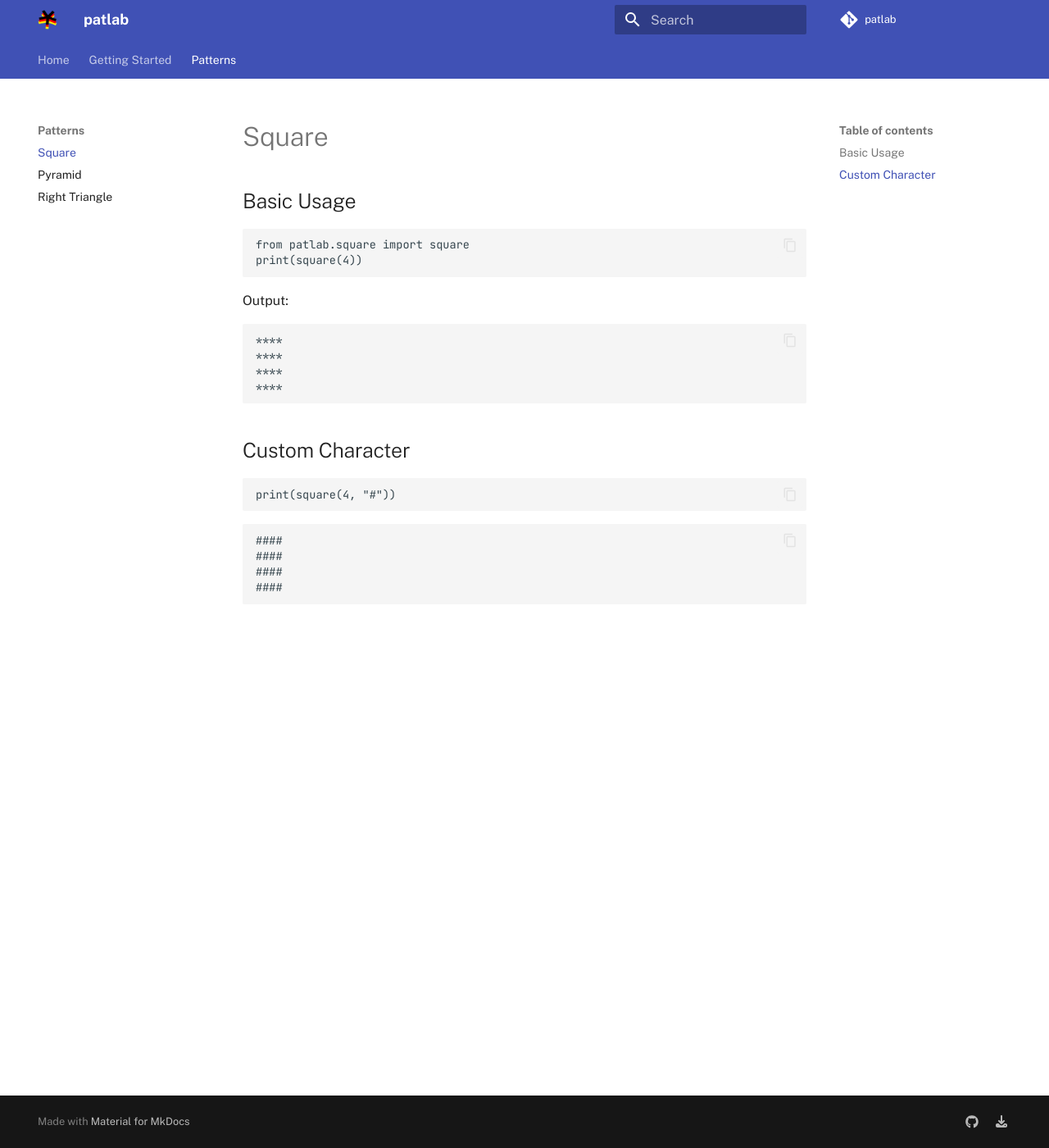
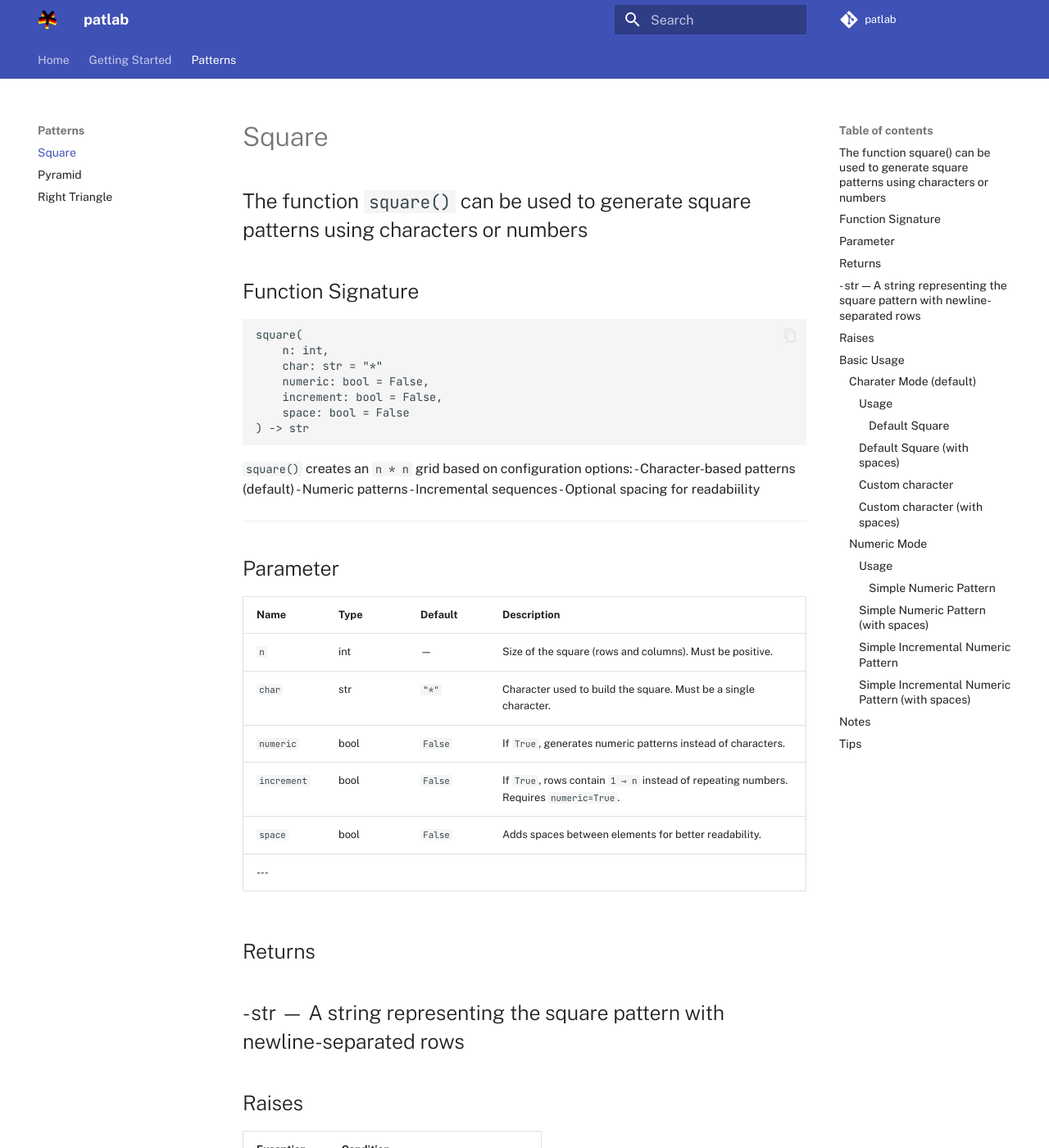
Before and after one commit to sayampradhan/patlab, an MkDocs documentation site: the page built from docs/docs/patterns/square.md, in a window 1280 px wide and 1400 px high. Shown: the whole window at 82% size. Built offline with MkDocs 1.6.1 and Material for MkDocs 9.7.7, drawn with Linux system fonts in a browser that asks for light colours; comment, search, counter and statistics services are not loaded; some of the changed text lies outside the part shown.

Commit message:
docs: added contents to square.md

````diff
--- a/docs/docs/patterns/square.md
+++ b/docs/docs/patterns/square.md
@@ -1,30 +1,183 @@
 # Square
 
+The function `square()` can be used to generate square patterns using characters or numbers
+---
+## Function Signature
+```python
+square(
+    n: int,
+    char: str = "*"
+    numeric: bool = False,
+    increment: bool = False,
+    space: bool = False
+) -> str
+```
+`square()` creates an `n * n` grid based on configuration options:
+- Character-based patterns (default)
+- Numeric patterns
+- Incremental sequences
+- Optional spacing for readabiility
+---
+
+## Parameter
+| Name        | Type | Default | Description                                                                            |
+| ----------- | ---- | ------- | -------------------------------------------------------------------------------------- |
+| `n`         | int  | —       | Size of the square (rows and columns). Must be positive.                               |
+| `char`      | str  | `"*"`   | Character used to build the square. Must be a single character.                        |
+| `numeric`   | bool | `False` | If `True`, generates numeric patterns instead of characters.                           |
+| `increment` | bool | `False` | If `True`, rows contain `1 → n` instead of repeating numbers. Requires `numeric=True`. |
+| `space`     | bool | `False` | Adds spaces between elements for better readability.                                   |
+---
+
+## Returns
+- str — A string representing the square pattern with newline-separated rows
+---
+
+## Raises
+| Exception    | Condition                                |
+| ------------ | ---------------------------------------- |
+| `ValueError` | If `n <= 0`                              |
+| `ValueError` | If `char` is not a single character      |
+| `ValueError` | If `numeric=True` and `char` is provided |
+| `ValueError` | If `increment=True` but `numeric=False`  |
+---
+
 ## Basic Usage
-
-```python
-from patlab.square import square
-print(square(4))
+### Charater Mode (default)
+Repeats the given character across all rows.
+```
+* * * * *
+* * * * *
+* * * * *
+* * * * *
+* * * * *
 ```
 
-Output:
-
+#### Usage
+##### Default Square
+```python
+print(square(3))
 ```
-****
-****
-****
-****
+```
+***
+***
+***
 ```
 
-## Custom Character
+#### Default Square (with spaces)
+```python
+print(square(3, space=True))
+```
+```
+* * *
+* * *
+* * *
+```
 
+#### Custom character
 ```python
 print(square(4, "#"))
 ```
-
 ```
 ####
 ####
 ####
 ####
 ```
+```python
+print(square(3, "1"))
+```
+```
+111
+111
+111
+```
+
+#### Custom character (with spaces)
+```python
+print(square(4,"#",space=True))
+```
+```
+# # # #
+# # # #
+# # # #
+# # # #
+```
+```python
+print(square(3, "1", space=True))
+```
+```
+1 1 1
+1 1 1
+1 1 1
+```
+
+
+### Numeric Mode
+- Each row uses its row number:
+```
+1 1 1
+2 2 2
+3 3 3
+```
+
+#### Usage
+##### Simple Numeric Pattern
+```python
+from patlab import square
+
+print(square(4, numeric=True))
+```
+```
+1111
+2222
+3333
+4444
+```
+
+#### Simple Numeric Pattern (with spaces)
+```python
+from patlab import square
+
+print(square(4, numeric=True, space=True))
+```
+```
+1 1 1 1
+2 2 2 2
+3 3 3 3
+4 4 4 4
+```
+
+#### Simple Incremental Numeric Pattern
+```python
+from patlab import square
+
+print(square(4, numeric=True, incremental=True))
+```
+```
+1234
+1234
+1234
+1234
+```
+
+#### Simple Incremental Numeric Pattern (with spaces)
+```python
+from patlab import square
+
+print(square(4, numeric=True, incremental=True, spaces=True))
+```
+```
+1 2 3 4
+1 2 3 4
+1 2 3 4
+1 2 3 4
+```
+
+## Notes
+- `charr` is ignored when `numeric=True`
+- `incremental=True` only works when `numeric=True`
+- Output is always returned as a string (not printed)
+
+## Tips
+- Combine options carefully to avoid `ValueError`
````
Also changed, not shown: docs/site/patterns/square/index.html, docs/site/search/search_index.json, docs/site/sitemap.xml, 1 other file.
